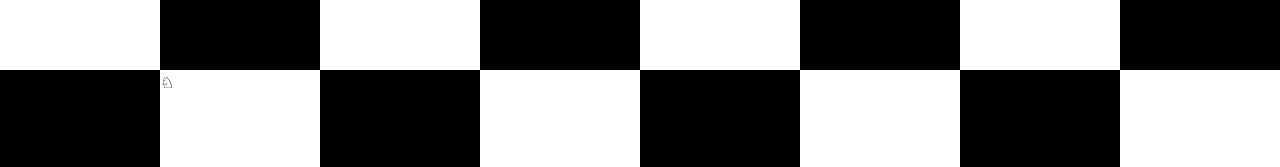
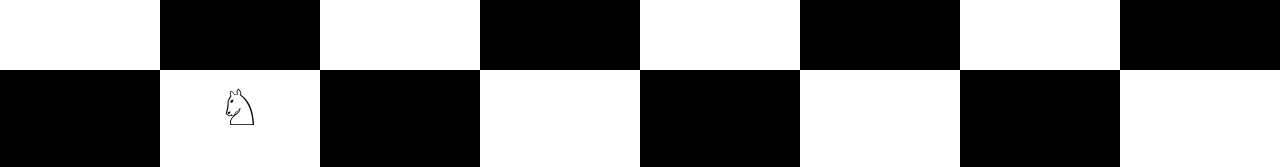
Before and after one commit to 0lgaP/Dragon-Drop, a React (Create React App) app in the folder client/: page / in a window 1280 px wide. Shown: the part 630-797 px from the top of the page. Built offline with nearby package versions, Linux system fonts and the light colour scheme.

Commit message:
tutorial progrcess4

```diff
--- a/client/src/App.js
+++ b/client/src/App.js
@@ -1,8 +1,8 @@
 import "./App.css";
-import Knight from "./tutorial-components/Knight";
-import Square from "./tutorial-components/Square";
+// import Knight from "./tutorial-components/Knight";
+// import Square from "./tutorial-components/Square";
 import Board from "./tutorial-components/Board";
-import { observe } from "./tutorial-components/Game";
+// import { observe } from "./tutorial-components/Game";
 
 
 function App({knightPosition}) {
--- a/client/src/tutorial-components/Board.js
+++ b/client/src/tutorial-components/Board.js
@@ -1,28 +1,56 @@
 import React from 'react'
 import Knight from './Knight'
-import Square from './Square'
-import { canMoveKnight, moveKnight } from './Game'
+// import Square from './Square'
+// import { canMoveKnight, moveKnight } from './Game'
+import { DndProvider } from 'react-dnd'
+import { HTML5Backend } from 'react-dnd-html5-backend'
+import BoardSquare from './BoardSquare'
+
+
+// function renderSquare(i, knightPosition) {
+//   const x = i % 8
+//   const y = Math.floor(i / 8)
+//   // const isKnightHere = x === knightPosition[0] && y === knightPosition[1]
+//   // const black = (x + y) % 2 === 1
+//   // const piece = isKnightHere ? <Knight /> : null
+
+//   return (
+
+//     <div key={i} style={{ width: '12.5%', height: '12.5%' }}>
+//       <BoardSquare x={x} y={y}>
+//         {renderPiece(x, y, knightPosition)}
+//       </BoardSquare>
+//     </div>
+//   )
+// }
+// function renderPiece(x, y, [knightX, knightY]) {
+//   if (x === knightX && y === knightY) {
+//     return <Knight />
+//   }
 
 function renderSquare(i, knightPosition) {
   const x = i % 8
   const y = Math.floor(i / 8)
-  const isKnightHere = x === knightPosition[0] && y === knightPosition[1]
-  const black = (x + y) % 2 === 1
-  const piece = isKnightHere ? <Knight /> : null
-
   return (
-
-    <div onClick={() => handleSquareClick(x, y)} key={i} style={{ width: '12.5%', height: '12.5%' }}>
-      <Square black={black}>{piece}</Square>
+    <div key={i} style={{ width: '12.5%', height: '12.5%' }}>
+      <BoardSquare x={x} y={y}>
+        {renderPiece(x, y, knightPosition)}
+      </BoardSquare>
     </div>
   )
 }
 
-function handleSquareClick(toX, toY) {
-  if (canMoveKnight(toX, toY)) {
-    moveKnight(toX, toY)
+function renderPiece(x, y, [knightX, knightY]) {
+  if (x === knightX && y === knightY) {
+    return <Knight />
   }
 }
+
+// function handleSquareClick(toX, toY) {
+//   if (canMoveKnight(toX, toY)) {
+//     moveKnight(toX, toY)
+//   }
+// }
 
 function Board({ knightPosition }) {
   const squares = []
@@ -31,6 +59,7 @@ function Board({ knightPosition }) {
   }
 
   return (
+    <DndProvider backend={HTML5Backend}>
     <div
       style={{
         width: '100%',
@@ -41,6 +70,7 @@ function Board({ knightPosition }) {
     >
       {squares}
     </div>
+    </DndProvider>
   )
 }
 
--- /dev/null
+++ b/client/src/tutorial-components/BoardSquare.js
@@ -0,0 +1,45 @@
+import React from 'react'
+import Square from './Square'
+import { moveKnight } from './Game'
+import { ItemTypes } from './Constants'
+import { useDrop } from 'react-dnd'
+
+function BoardSquare({ x, y, children }) {
+  const black = (x + y) % 2 === 1
+  const [{ isOver }, drop] = useDrop(() => ({
+    accept: ItemTypes.KNIGHT,
+    drop: () => moveKnight(x, y),
+    collect: monitor => ({
+      isOver: !!monitor.isOver(),
+    }),
+  }), [x, y])
+
+  return (
+    <div
+      ref={drop}
+      style={{
+        position: 'relative',
+        width: '100%',
+        height: '100%',
+      }}
+    >
+      <Square black={black}>{children}</Square>
+      {isOver && (
+        <div
+          style={{
+            position: 'absolute',
+            top: 0,
+            left: 0,
+            height: '100%',
+            width: '100%',
+            zIndex: 1,
+            opacity: 0.5,
+            backgroundColor: 'yellow',
+          }}
+        />
+      )}
+    </div>
+  )
+}
+
+export default BoardSquare
--- /dev/null
+++ b/client/src/tutorial-components/Constants.js
@@ -0,0 +1,3 @@
+export const ItemTypes = {
+  KNIGHT: 'knight'
+}
--- a/client/src/tutorial-components/Knight.js
+++ b/client/src/tutorial-components/Knight.js
@@ -1,13 +1,28 @@
 import React from 'react'
+import { ItemTypes } from './Constants'
+import { useDrag } from 'react-dnd'
+
 
 function Knight() {
+  const [{isDragging}, drag] = useDrag(() => ({
+    type: ItemTypes.KNIGHT,
+    collect: monitor => ({
+      isDragging: !!monitor.isDragging(),
+    }),
+  }))
+
   return (
-    <span style={{
-      width: '100%',
-      height: '100%',
-      display: 'flex',
-      flexWrap: 'wrap'
-    }}>♘</span>
+    <div
+      ref={drag}
+      style={{
+        opacity: isDragging ? 0.5 : 1,
+        fontSize: 50,
+
+        cursor: 'move',
+      }}
+    >
+      ♘
+    </div>
   )
 }
 
```
